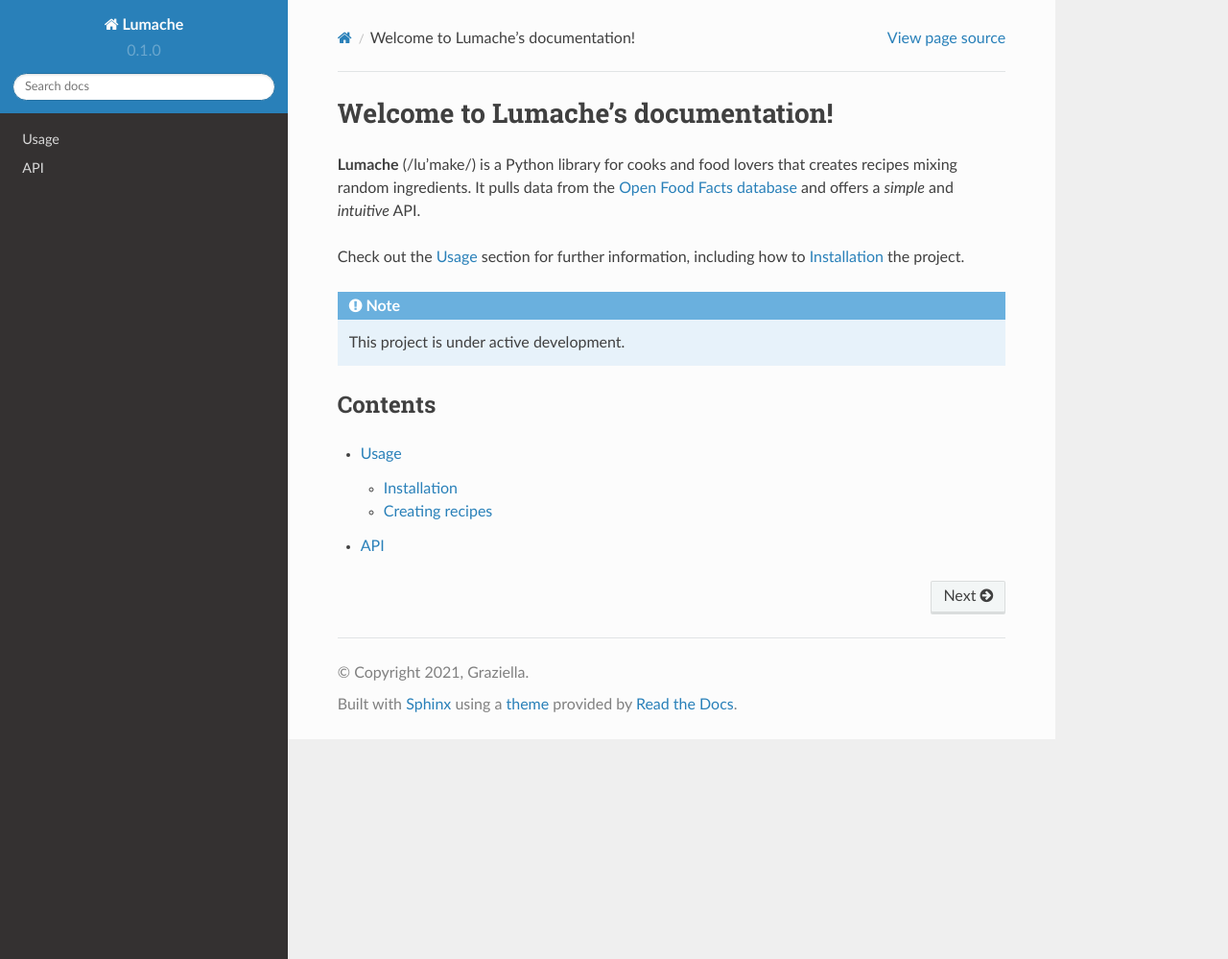
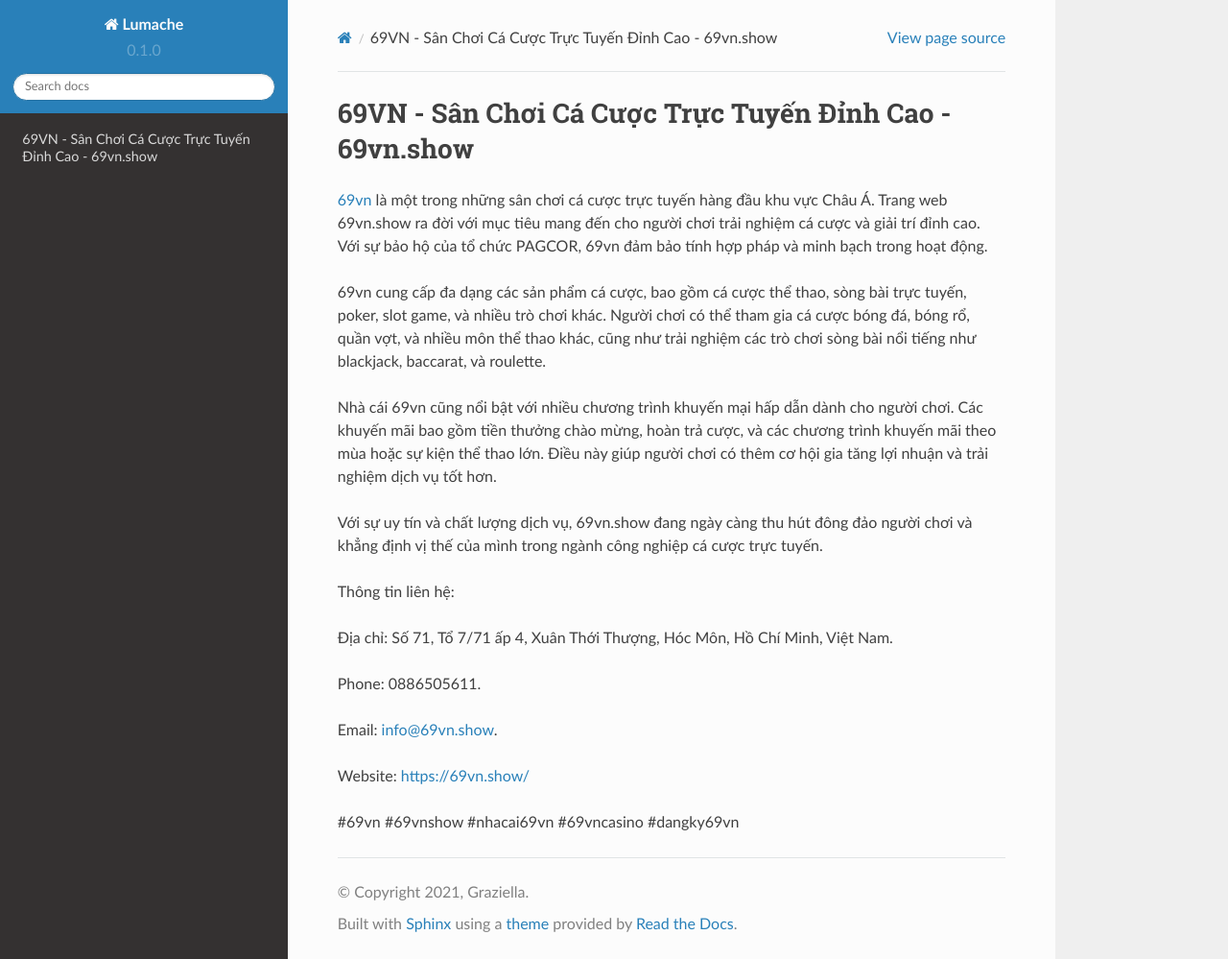
Before and after one commit to socialentity/69vnshow, a Sphinx documentation site: the page built from docs/source/index.rst, in a window 1280 px wide and 999 px high. Shown: the whole window at 96% size. Built offline with Sphinx 7.4.7 and the Read the Docs theme 2.0.0, drawn with Linux system fonts in a browser that asks for light colours.

Commit message:
Update index.rst

```diff
--- a/docs/source/index.rst
+++ b/docs/source/index.rst
@@ -1,22 +1,22 @@
-Welcome to Lumache's documentation!
+69VN - Sân Chơi Cá Cược Trực Tuyến Đỉnh Cao - 69vn.show
 ===================================
 
-**Lumache** (/lu'make/) is a Python library for cooks and food lovers
-that creates recipes mixing random ingredients.
-It pulls data from the `Open Food Facts database <https://world.openfoodfacts.org/>`_
-and offers a *simple* and *intuitive* API.
+`69vn <https://69vn.show/>`_ là một trong những sân chơi cá cược trực tuyến hàng đầu khu vực Châu Á. Trang web 69vn.show ra đời với mục tiêu mang đến cho người chơi trải nghiệm cá cược và giải trí đỉnh cao. Với sự bảo hộ của tổ chức PAGCOR, 69vn đảm bảo tính hợp pháp và minh bạch trong hoạt động.
 
-Check out the :doc:`usage` section for further information, including
-how to :ref:`installation` the project.
+69vn cung cấp đa dạng các sản phẩm cá cược, bao gồm cá cược thể thao, sòng bài trực tuyến, poker, slot game, và nhiều trò chơi khác. Người chơi có thể tham gia cá cược bóng đá, bóng rổ, quần vợt, và nhiều môn thể thao khác, cũng như trải nghiệm các trò chơi sòng bài nổi tiếng như blackjack, baccarat, và roulette.
 
-.. note::
+Nhà cái 69vn cũng nổi bật với nhiều chương trình khuyến mại hấp dẫn dành cho người chơi. Các khuyến mãi bao gồm tiền thưởng chào mừng, hoàn trả cược, và các chương trình khuyến mãi theo mùa hoặc sự kiện thể thao lớn. Điều này giúp người chơi có thêm cơ hội gia tăng lợi nhuận và trải nghiệm dịch vụ tốt hơn.
 
-   This project is under active development.
+Với sự uy tín và chất lượng dịch vụ, 69vn.show đang ngày càng thu hút đông đảo người chơi và khẳng định vị thế của mình trong ngành công nghiệp cá cược trực tuyến.
 
-Contents
---------
+Thông tin liên hệ:
 
-.. toctree::
+Địa chỉ: Số 71, Tổ 7/71 ấp 4, Xuân Thới Thượng, Hóc Môn, Hồ Chí Minh, Việt Nam.
 
-   usage
-   api
+Phone: 0886505611.
+
+Email: info@69vn.show.
+
+Website: https://69vn.show/
+
+#69vn #69vnshow #nhacai69vn #69vncasino #dangky69vn
```
